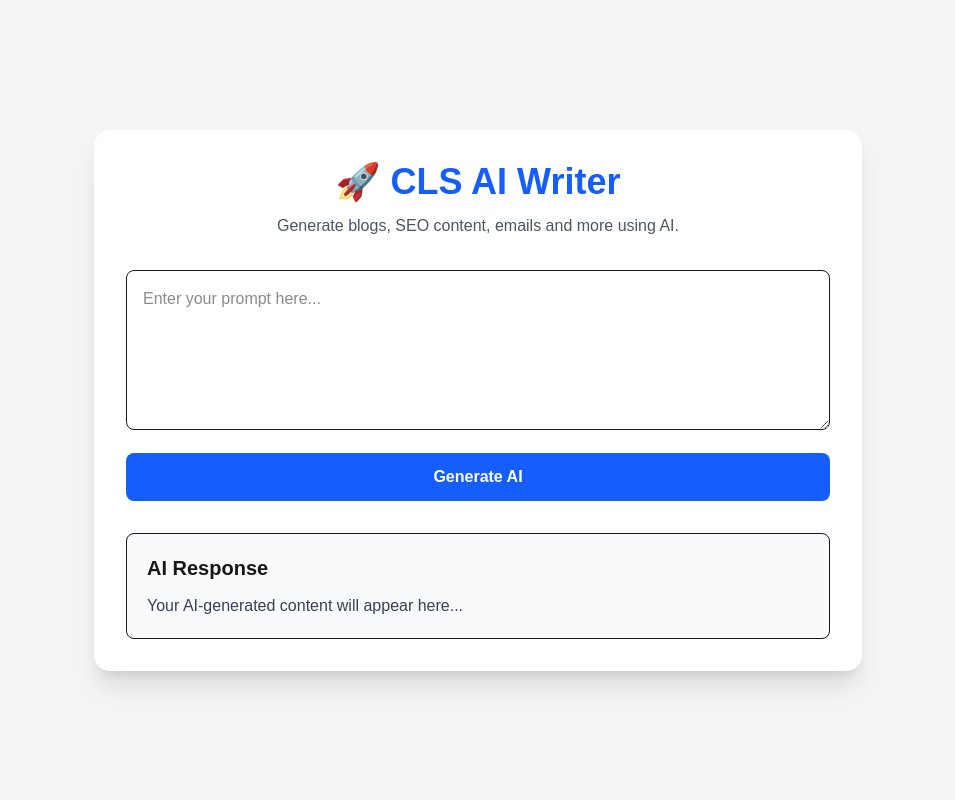
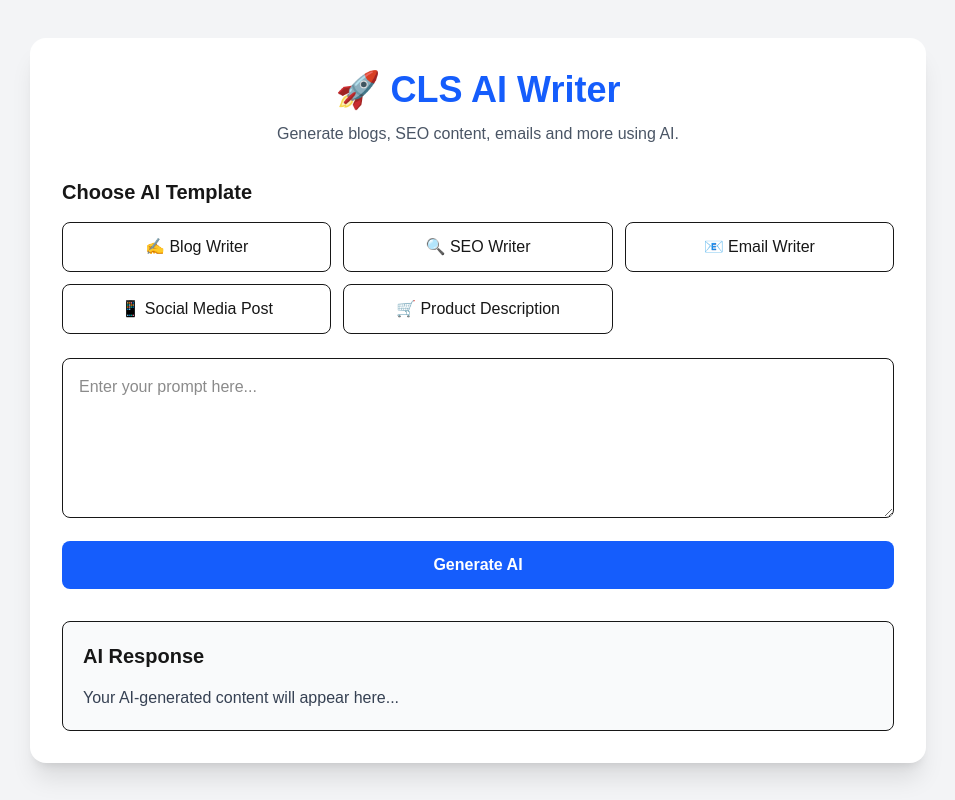
Before and after one commit to suvantrao25-tech/cls-ai-engine, a Next.js app in the folder frontend/: page / in a window 1280 px wide. Shown: the whole page, without its empty margins (162-1117 px from the left). Built offline with nearby package versions, Linux system fonts and the light colour scheme.

Commit message:
Update CLS AI Writer UI with templates and features

```diff
--- a/frontend/app/page.tsx
+++ b/frontend/app/page.tsx
@@ -3,76 +3,339 @@
 import { useState } from "react";
 
 export default function Home() {
+
   const [prompt, setPrompt] = useState("");
   const [response, setResponse] = useState("");
   const [loading, setLoading] = useState(false);
+  const [copied, setCopied] = useState(false);
+
+
+  const templates = [
+    {
+      name: "✍️ Blog Writer",
+      prompt: "Write a detailed SEO optimized blog about: ",
+    },
+    {
+      name: "🔍 SEO Writer",
+      prompt: "Create SEO content with keywords for: ",
+    },
+    {
+      name: "📧 Email Writer",
+      prompt: "Write a professional email about: ",
+    },
+    {
+      name: "📱 Social Media Post",
+      prompt: "Create an engaging social media post about: ",
+    },
+    {
+      name: "🛒 Product Description",
+      prompt: "Create a high converting product description for: ",
+    },
+  ];
+
+
+
   const generateAI = async () => {
+
     if (!prompt.trim()) {
       alert("Please enter a prompt.");
       return;
     }
 
+
     setLoading(true);
     setResponse("");
 
+
     try {
+
       const res = await fetch(
         "https://cls-ai-engine.onrender.com/api/ai/generate",
         {
           method: "POST",
+
           headers: {
             "Content-Type": "application/json",
           },
+
           body: JSON.stringify({
             text: prompt,
           }),
         }
       );
 
+
       const data = await res.json();
+
       setResponse(data.result);
+
+
     } catch (error) {
-    setResponse("Something went wrong. Please try again.");
+
+      setResponse(
+        "Something went wrong. Please try again."
+      );
+
     }
 
+
     setLoading(false);
+
   };
+
+
+
+
+  const copyText = () => {
+
+    navigator.clipboard.writeText(response);
+
+    setCopied(true);
+
+
+    setTimeout(() => {
+
+      setCopied(false);
+
+    }, 2000);
+
+  };
+
+
+
+
+
+  const downloadText = () => {
+
+    const file = new Blob(
+      [response],
+      {
+        type: "text/plain",
+      }
+    );
+
+
+    const link = document.createElement("a");
+
+
+    link.href = URL.createObjectURL(file);
+
+
+    link.download = "CLS-AI-Content.txt";
+
+
+    link.click();
+
+  };
+
+
+
+
+
   return (
+
     <main className="min-h-screen bg-gray-100 flex items-center justify-center p-6">
-      <div className="bg-white shadow-xl rounded-2xl p-8 w-full max-w-3xl">
+
+
+      <div className="bg-white shadow-xl rounded-2xl p-8 w-full max-w-4xl">
+
+
         <h1 className="text-4xl font-bold text-center text-blue-600">
           🚀 CLS AI Writer
         </h1>
+
 
         <p className="text-center text-gray-600 mt-3">
           Generate blogs, SEO content, emails and more using AI.
         </p>
 
-        <div className="mt-8">
-          <textarea
-  className="w-full border rounded-lg p-4 h-40 outline-none"
-  placeholder="Enter your prompt here..."
-  value={prompt}
-  onChange={(e) => setPrompt(e.target.value)}
-></textarea>
+
+
+
+        <h2 className="text-xl font-semibold mt-8">
+          Choose AI Template
+        </h2>
+
+
+
+        <div className="grid grid-cols-1 md:grid-cols-3 gap-3 mt-4">
+
+
+          {templates.map((item) => (
 
             <button
-  onClick={generateAI}
-  disabled={loading}
-  className="mt-4 w-full bg-blue-600 hover:bg-blue-700 text-white font-semibold py-3 rounded-lg disabled:bg-gray-400"
+
+              key={item.name}
+
+              onClick={() => setPrompt(item.prompt)}
+
+              className="border p-3 rounded-lg hover:bg-blue-50"
+
             >
-  {loading ? "Generating..." : "Generate AI"}
+
+              {item.name}
+
             </button>
+
+          ))}
+
+
         </div>
 
+
+
+
+
+        <textarea
+
+          className="w-full border rounded-lg p-4 h-40 mt-6 outline-none"
+
+          placeholder="Enter your prompt here..."
+
+          value={prompt}
+
+          onChange={(e) => setPrompt(e.target.value)}
+
+        />
+
+
+
+
+
+        <button
+
+          onClick={generateAI}
+
+          disabled={loading}
+
+          className="mt-4 w-full bg-blue-600 hover:bg-blue-700 text-white font-semibold py-3 rounded-lg disabled:bg-gray-400"
+
+        >
+
+          {loading
+            ? "Generating AI Content..."
+            : "Generate AI"
+          }
+
+        </button>
+
+
+
+
+
+        {loading && (
+
+          <div className="text-center mt-5 text-blue-600 font-semibold">
+
+            🤖 AI is generating content...
+
+          </div>
+
+        )}
+
+
+
+
+
+
         <div className="mt-8 border rounded-lg p-5 bg-gray-50">
-          <h2 className="text-xl font-semibold mb-3">AI Response</h2>
 
-          <p className="text-gray-700 whitespace-pre-wrap">
+
+          <div className="flex justify-between items-center">
+
+
+            <h2 className="text-xl font-semibold">
+
+              AI Response
+
+            </h2>
+
+
+
+
+            {response && (
+
+              <div className="flex gap-2">
+
+
+                <button
+
+                  onClick={copyText}
+
+                  className="bg-green-600 text-white px-4 py-2 rounded-lg"
+
+                >
+
+                  {copied ? "✓ Copied" : "📋 Copy"}
+
+                </button>
+
+
+
+
+                <button
+
+                  onClick={downloadText}
+
+                  className="bg-blue-600 text-white px-4 py-2 rounded-lg"
+
+                >
+
+                  ⬇ Download
+
+                </button>
+
+
+              </div>
+
+            )}
+
+
+          </div>
+
+
+
+
+
+
+          <p className="text-gray-700 whitespace-pre-wrap mt-4">
+
             {response || "Your AI-generated content will appear here..."}
+
           </p>
+
+
+
+
+
+
+          {response && (
+
+            <div className="text-sm text-gray-500 mt-4">
+
+              Words: {response.trim().split(/\s+/).length}
+
+              {" | "}
+
+              Characters: {response.length}
+
             </div>
+
+          )}
+
+
+
+
         </div>
+
+
+
+
+      </div>
+
+
     </main>
+
   );
+
 }
```
Lines whose indentation alone changed are shown as unchanged.
